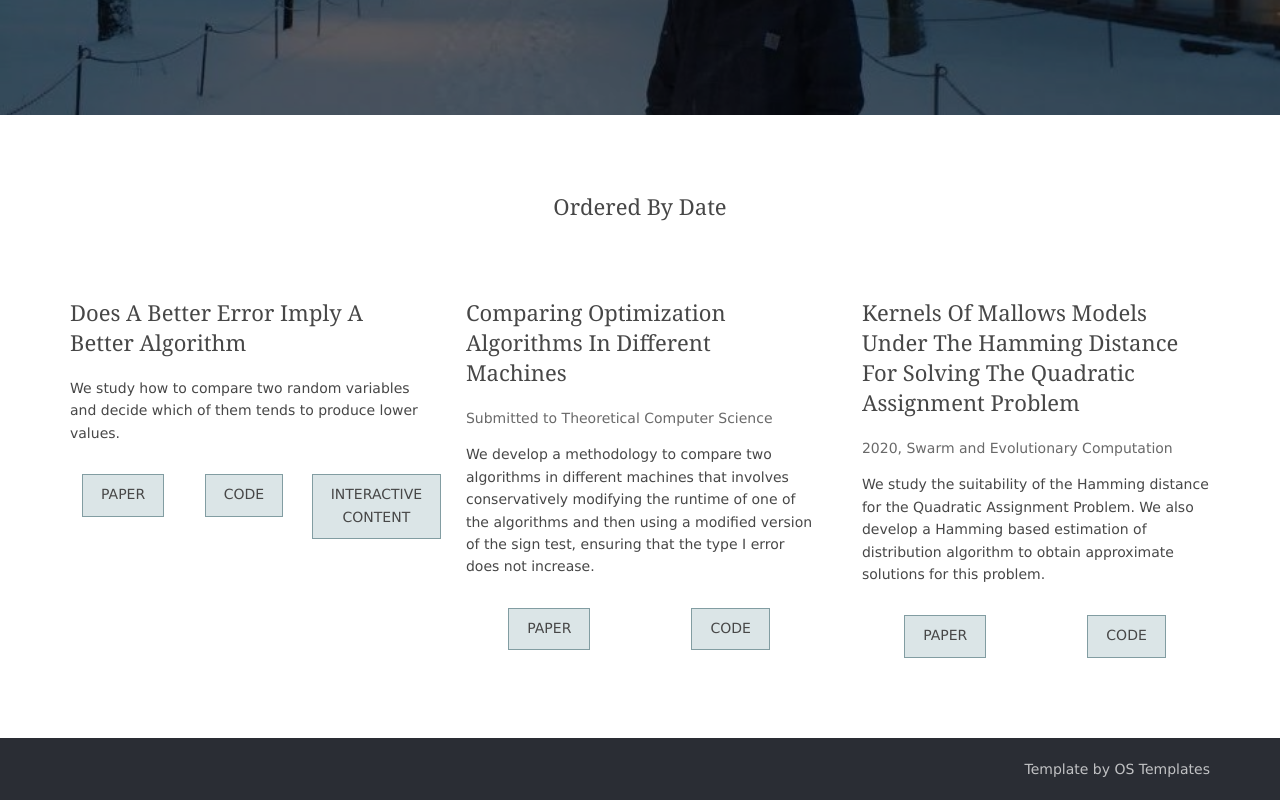
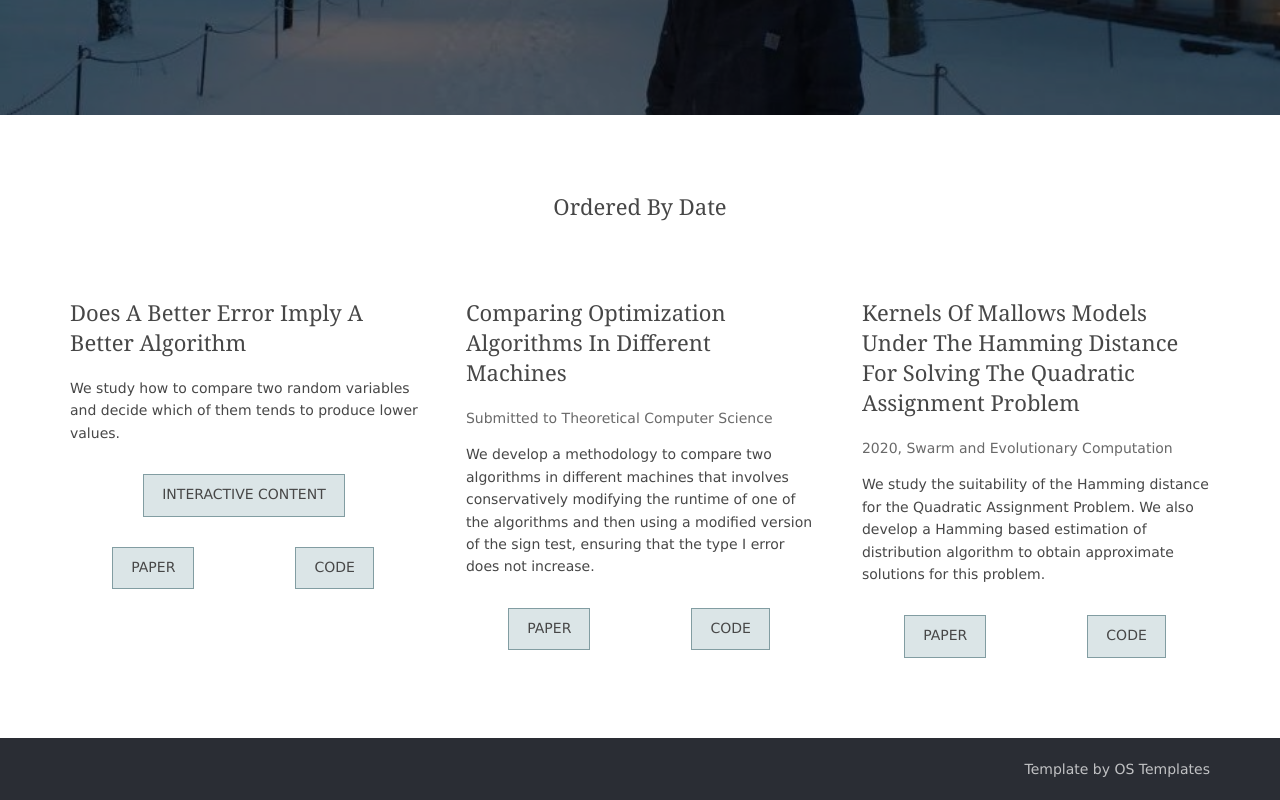
Before and after one commit to EtorArza/EtorArza.github.io, a plain HTML site: page index.html in a window 1280 px wide. Shown: the part 529-1329 px from the top of the page. Drawn offline with Linux system fonts and the light colour scheme.

Commit message:
change button order

```diff
--- a/index.html
+++ b/index.html
@@ -97,14 +97,14 @@ Licence URI: https://www.os-templates.com/template-terms
             <h6 class="heading" style="text-align:left;">Does a better error imply a better algorithm</h6>
             <p style="text-align:left;">We study how to compare two random variables and decide which of them tends to produce lower values.</p>
             <footer>
-              <li class="one_third first">
+              <a class="btn" href="#">INTERACTIVE CONTENT</a>
+            </footer>
+            <footer>
+              <li class="one_half first">
                 <a class="btn" href="#">PAPER</a>
               </li>
-              <li class="one_third">
+              <li class="one_half">
                 <a class="btn" href="#">CODE</a>
-              </li>
-              <li class="one_third">
-                <a class="btn" href="#">INTERACTIVE CONTENT</a>
               </li>
           </footer>
           </article>
```
